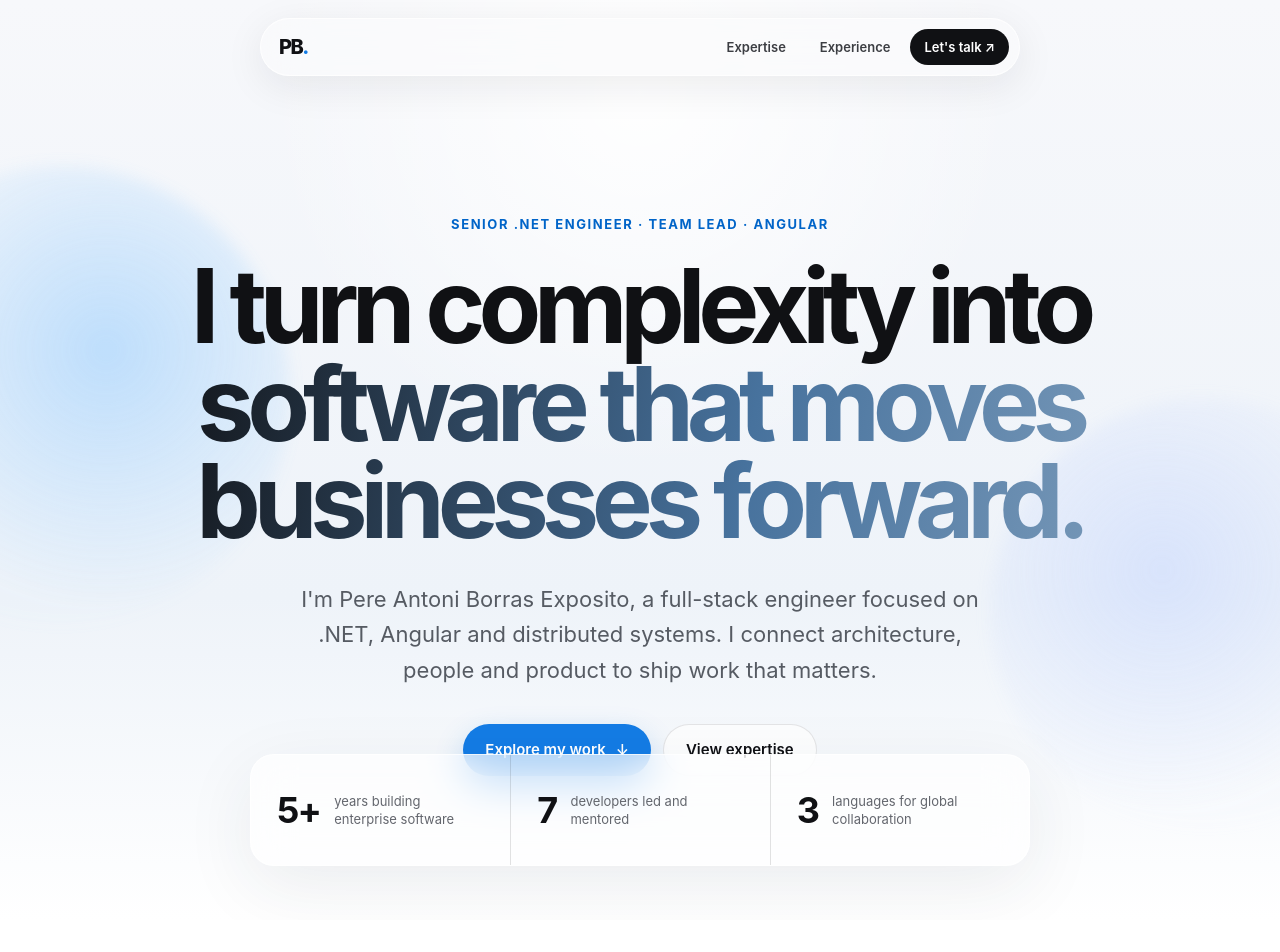
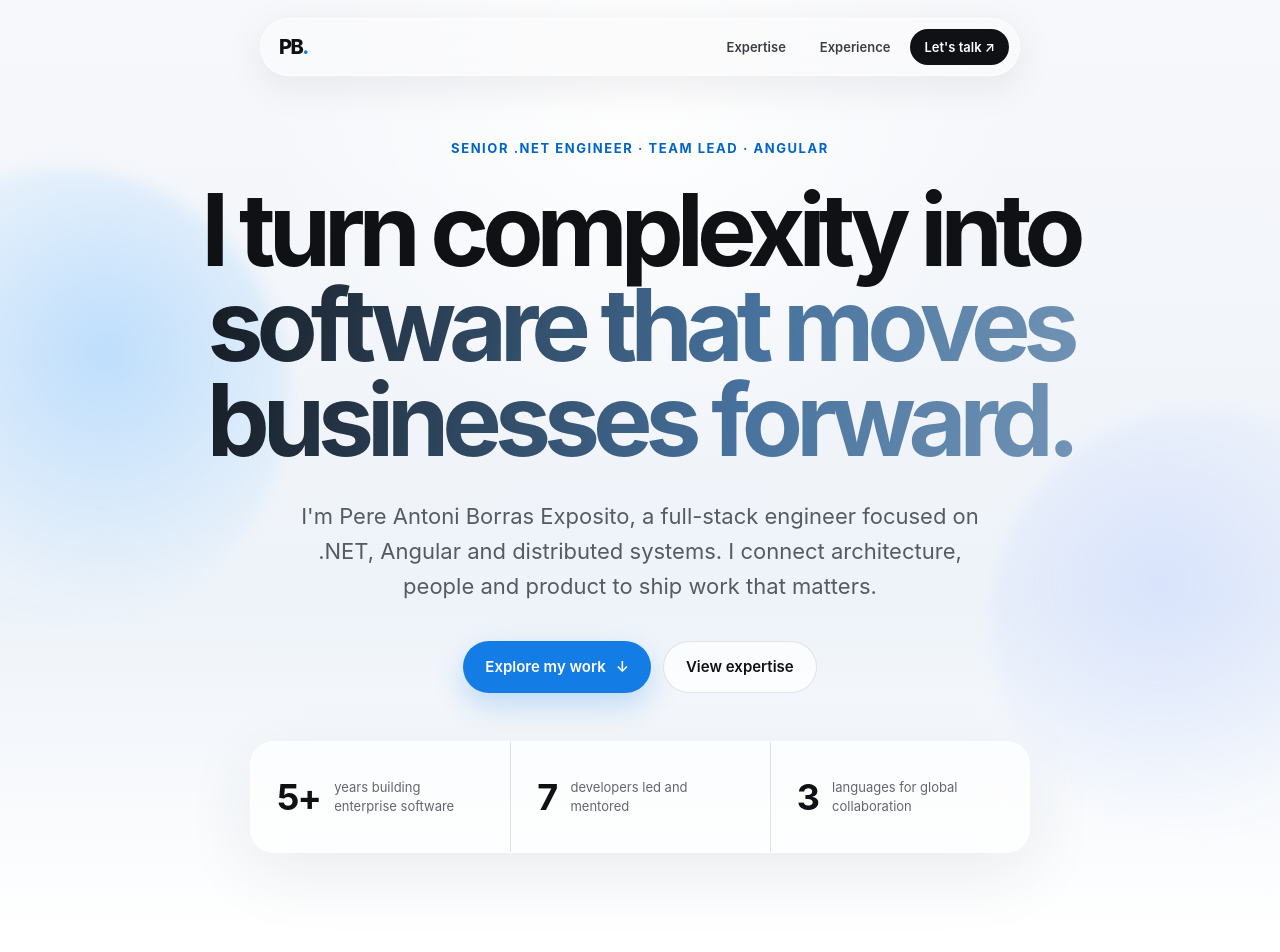
Before and after one commit to PeterBFoo/pere-borras, an Angular app: page / in a window 1280 px wide. Shown: the top 952 px of the page. Built offline with nearby package versions, Linux system fonts and the light colour scheme.

Commit message:
fix: prevent desktop hero highlights overlap

```diff
--- a/src/styles.scss
+++ b/src/styles.scss
@@ -128,10 +128,11 @@ a {
   position: relative;
   display: flex;
   min-height: 920px;
+  flex-direction: column;
   align-items: center;
   justify-content: center;
   overflow: hidden;
-  padding: 160px 24px 88px;
+  padding: 140px 24px 80px;
   background:
     radial-gradient(circle at 50% 10%, rgba(255, 255, 255, 0.95), transparent 36%),
     linear-gradient(180deg, #f7f8fb 0%, #eef3f9 65%, #fff 100%);
@@ -160,7 +161,7 @@ a {
   max-width: 1040px;
   margin: 26px auto 32px;
   font-family: -apple-system, BlinkMacSystemFont, 'SF Pro Display', 'Segoe UI', sans-serif;
-  font-size: clamp(58px, 8vw, 112px);
+  font-size: clamp(58px, 8vw, 100px);
   font-weight: 700;
   letter-spacing: -0.07em;
   line-height: 0.95;
@@ -245,19 +246,17 @@ a {
 }
 
 .hero-proof {
-  position: absolute;
+  position: relative;
   z-index: 3;
-  bottom: 54px;
-  left: 50%;
   display: grid;
   width: min(780px, calc(100% - 48px));
+  margin: 48px auto 0;
   grid-template-columns: repeat(3, 1fr);
   border: 1px solid rgba(255, 255, 255, 0.72);
   border-radius: 24px;
   background: rgba(255, 255, 255, 0.65);
   box-shadow: 0 20px 70px rgba(34, 50, 70, 0.08);
   backdrop-filter: blur(20px);
-  transform: translateX(-50%);
 }
 
 .hero-proof article {
```
